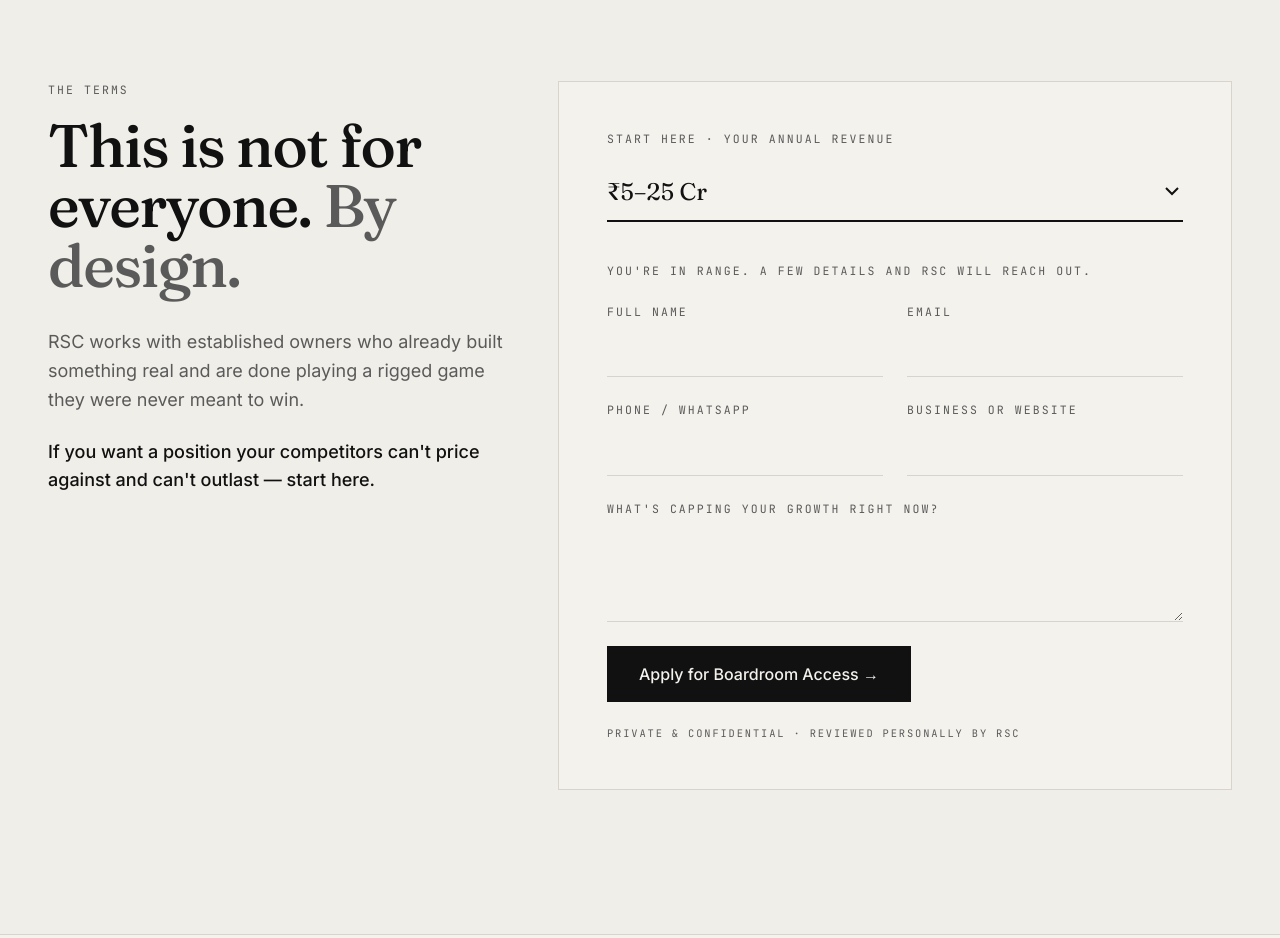
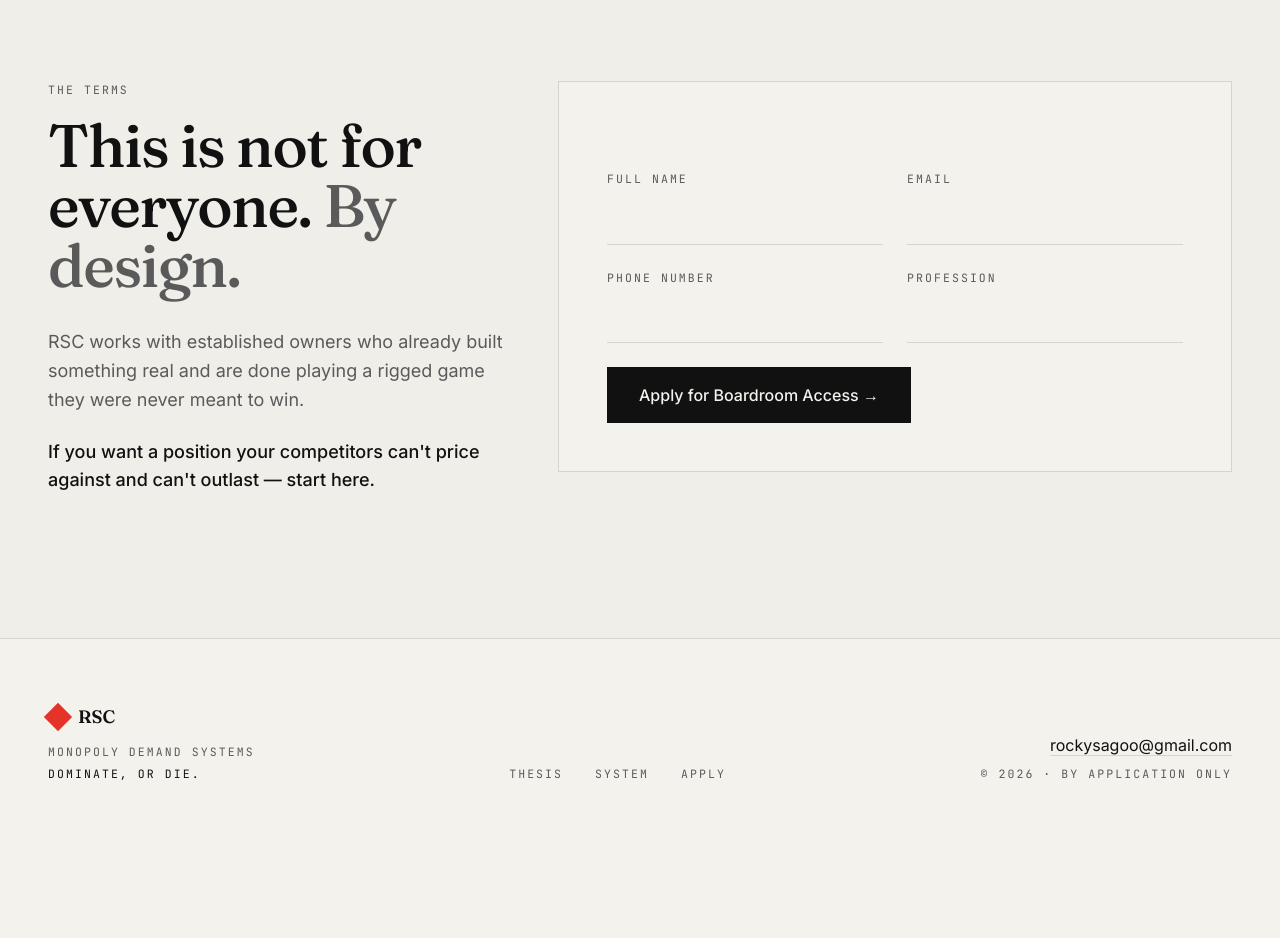
Before and after one commit to growthwithkartik-coder/rocky_saggoo_website, a React (Vite) app: page / in a window 1280 px wide. Shown: the part 4920-5858 px from the top of the page. After the commit the page ends 5766 px from the top, so only its background shows below. Built offline with nearby package versions, Linux system fonts and the light colour scheme.

Commit message:
add chnages

```diff
--- a/src/routes/index.tsx
+++ b/src/routes/index.tsx
@@ -1,3 +1,4 @@
+//@ts-nocheck
 import { createFileRoute } from "@tanstack/react-router";
 import { useEffect, useRef, useState, type FormEvent } from "react";
 import heroCollage from "@/assets/hero-collage.jpg";
@@ -87,25 +88,88 @@ function Landing() {
   const pageRef = useReveal();
 
 
-  async function handleSubmit(e: FormEvent<HTMLFormElement>, kind: "apply" | "book") {
+
+const handleSubmit = async (e, type) => {
   e.preventDefault();
+
+  setError("");
+
+  const formData = new FormData(e.target);
+
+  const payload = {
+    fullName: formData.get("fullName")?.trim(),
+    email: formData.get("email")?.trim(),
+    phoneNumber: formData.get("phoneNumber")?.trim(),
+    profession: formData.get("profession")?.trim(),
+  };
+
+  // Validation
+  if (
+    !payload.fullName ||
+    !payload.email ||
+    !payload.phoneNumber ||
+    !payload.profession
+  ) {
+    setError("All fields are required.");
+    return;
+  }
+
+  const emailRegex = /^[^\s@]+@[^\s@]+\.[^\s@]+$/;
+
+  if (!emailRegex.test(payload.email)) {
+    setError("Please enter a valid email address.");
+    return;
+  }
+
+  try {
     setSubmitting(true);
-    setError("");
-    try {
-      const res = await fetch("https://api.web3forms.com/submit", {
+
+    const response = await fetch(
+      "https://a6scfrd5w6.execute-api.ap-south-1.amazonaws.com/user/AdsInquiryRsSchema",
+      {
         method: "POST",
-        headers: { Accept: "application/json" },
-        body: new FormData(e.currentTarget),
-      });
-      const json = await res.json();
-      if (json.success) setSubmitted(kind);
-      else setError("Something went wrong. Email rockysagoo@gmail.com and we'll sort it.");
-    } catch {
-      setError("Something went wrong. Email rockysagoo@gmail.com and we'll sort it.");
+        headers: {
+          "Content-Type": "application/json",
+        },
+        body: JSON.stringify(payload),
+      }
+    );
+
+    const data = await response.json();
+
+    if (!response.ok) {
+      throw new Error(data?.message || "Something went wrong");
+    }
+
+    setSubmitted(type);
+    e.target.reset();
+  } catch (err) {
+    setError(err.message || "Failed to submit form.");
   } finally {
     setSubmitting(false);
   }
-  }
+};
+
+
+  // async function handleSubmit(e: FormEvent<HTMLFormElement>, kind: "apply" | "book") {
+  //   e.preventDefault();
+  //   setSubmitting(true);
+  //   setError("");
+  //   try {
+  //     const res = await fetch("https://api.web3forms.com/submit", {
+  //       method: "POST",
+  //       headers: { Accept: "application/json" },
+  //       body: new FormData(e.currentTarget),
+  //     });
+  //     const json = await res.json();
+  //     if (json.success) setSubmitted(kind);
+  //     else setError("Something went wrong. Email rockysagoo@gmail.com and we'll sort it.");
+  //   } catch {
+  //     setError("Something went wrong. Email rockysagoo@gmail.com and we'll sort it.");
+  //   } finally {
+  //     setSubmitting(false);
+  //   }
+  // }
 
   return (
     <main ref={pageRef} className="min-h-screen bg-background text-foreground overflow-hidden">
@@ -391,10 +455,11 @@ function Landing() {
 
             <div className="md:col-span-7">
               <div className="bg-background border border-line p-8 md:p-12">
-                <label className="block mono-label mb-4">
+                {/* <label className="block mono-label mb-4">
                   Start here · Your annual revenue
                 </label>
                 <select
+                required
                   value={revenue}
                   onChange={(e) => {
                     const v = e.target.value;
@@ -414,37 +479,54 @@ function Landing() {
                   {REVENUE_OPTIONS.map((o) => (
                     <option key={o.value} value={o.value}>{o.label}</option>
                   ))}
-                </select>
+                </select> */}
 
                 {tier === "boardroom" && submitted !== "apply" && (
                 <form onSubmit={(e) => handleSubmit(e, "apply")} className="mt-10 space-y-6">
-                    <input type="hidden" name="access_key" value="YOUR_WEB3FORMS_KEY" />
-                    <input type="hidden" name="subject" value="RSC Boardroom Application" />
-                    <input type="hidden" name="annual_revenue" value={revenue} />
-                    <p className="mono-label">You're in range. A few details and RSC will reach out.</p>
+  {/* <p className="mono-label">
+    You're in range. A few details and RSC will reach out.
+  </p> */}
+
   <FormGrid>
-                      <Field label="Full Name" name="name" required />
-                      <Field label="Email" name="email" type="email" required />
-                      <Field label="Phone / WhatsApp" name="phone" required />
-                      <Field label="Business or Website" name="business" required />
-                    </FormGrid>
     <Field
-                      label="What's capping your growth right now?"
-                      name="message"
-                      textarea
+      label="Full Name"
+      name="fullName"
       required
     />
+
+    <Field
+      label="Email"
+      name="email"
+      type="email"
+      required
+    />
+
+    <Field
+      label="Phone Number"
+      name="phoneNumber"
+      required
+    />
+
+    <Field
+      label="Profession"
+      name="profession"
+      required
+    />
+  </FormGrid>
+
   <button
     type="submit"
     disabled={submitting}
     className="bg-foreground text-background px-8 py-4 font-medium hover:bg-accent transition-colors disabled:opacity-50"
   >
-                      {submitting ? "Submitting…" : "Apply for Boardroom Access →"}
+    {submitting ? "Submitting..." : "Apply for Boardroom Access →"}
   </button>
-                    {error && <p className="text-accent text-sm">{error}</p>}
-                    <p className="mono-label !text-[0.65rem]">
-                      Private &amp; confidential · Reviewed personally by RSC
+
+  {error && (
+    <p className="text-red-500 text-sm">
+      {error}
     </p>
+  )}
 </form>
                 )}
 
```
Lines whose indentation alone changed are shown as unchanged.
